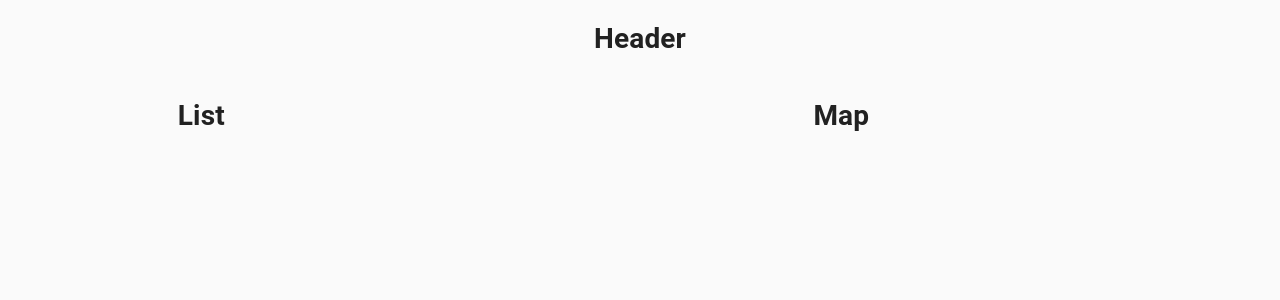
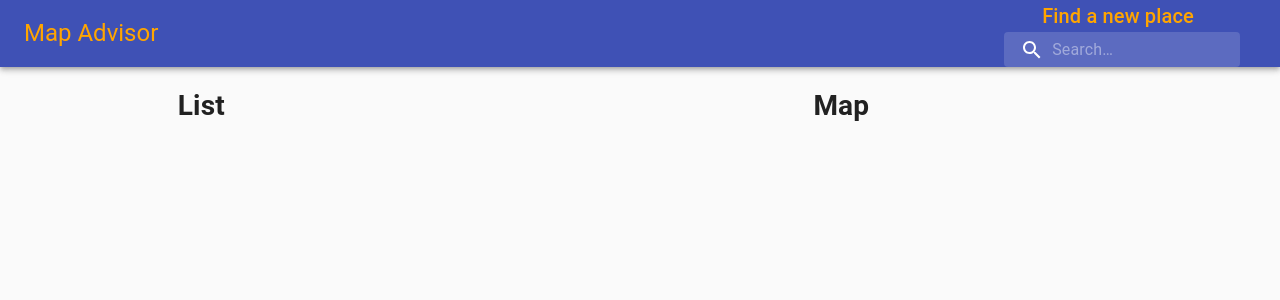
Before and after one commit to ronaldmh/react-prj, a React (Create React App) app: page / in a window 1280 px wide. Shown: the top 300 px of the page. Built offline with nearby package versions, Linux system fonts and the light colour scheme.

Commit message:
feat > adding header  elements, classes and style file

```diff
--- a/src/components/Header/Header.jsx
+++ b/src/components/Header/Header.jsx
@@ -1,10 +1,35 @@
 import React from 'react';
+import { Autocomplete } from '@react-google-maps/api';
+import { AppBar, Toolbar, Typography, InputBase, Box } from '@material-ui/core';
+import SearchIcon from '@material-ui/icons/Search';
+import useStyles from './styles';
 
 
-const Header = ({ }) => {
-  return(
-    <h1>Header</h1>
+const Header = ({ onPlaceChanged, onLoad }) => {
+  const classes = useStyles();
+
+  return (
+    <AppBar position="static">
+      <Toolbar className={classes.toolbar}>
+        <Typography variant="h5" className={classes.title}>
+          Map Advisor
+        </Typography>
+        <Box display="flex">
+          <Typography variant="h6" className={classes.title}>
+            Find a new place
+          </Typography>
+          {/*<Autocomplete>*/}
+            <div className={classes.search}>
+              <div className={classes.searchIcon}>
+                <SearchIcon />
+              </div>
+              <InputBase placeholder="Search…" classes={{ root: classes.inputRoot, input: classes.inputInput }} />
+            </div>
+          {/*</Autocomplete>*/}
+        </Box>
+      </Toolbar>
+    </AppBar>
   );
-}
+};
 
 export default Header;
--- a/src/components/Header/styles.js
+++ b/src/components/Header/styles.js
@@ -0,0 +1,36 @@
+import { alpha, makeStyles } from '@material-ui/core/styles';
+
+export default makeStyles((theme) => ({
+  title: {
+    display: 'none',
+    [theme.breakpoints.up('sm')]: {
+      display: 'block',
+    color: 'orange',
+
+    },
+  },
+  search: {
+    position: 'relative',
+    borderRadius: theme.shape.borderRadius,
+    backgroundColor: alpha(theme.palette.common.white, 0.15),
+    '&:hover': { backgroundColor: alpha(theme.palette.common.white, 0.25) },
+    marginRight: theme.spacing(2),
+    marginLeft: 0,
+    width: '100%',
+    [theme.breakpoints.up('sm')]: { marginLeft: theme.spacing(3), width: 'auto' },
+  },
+  searchIcon: {
+    padding: theme.spacing(0, 2), height: '100%', position: 'absolute', pointerEvents: 'none', display: 'flex', alignItems: 'center', justifyContent: 'center',
+  },
+  inputRoot: {
+    color: 'inherit',
+  },
+  inputInput: {
+    padding: theme.spacing(1, 1, 1, 0), paddingLeft: `calc(1em + ${theme.spacing(4)}px)`, transition: theme.transitions.create('width'), width: '100%', [theme.breakpoints.up('md')]: { width: '20ch' },
+  },
+  toolbar: {
+    display: 'flex', justifyContent: 'space-between',
+
+
+  },
+}));
```
Also changed, not shown: package.json (+1 -6 lines).
